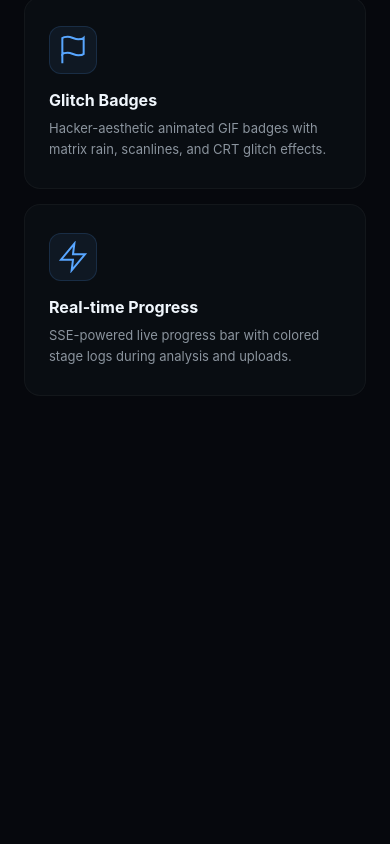
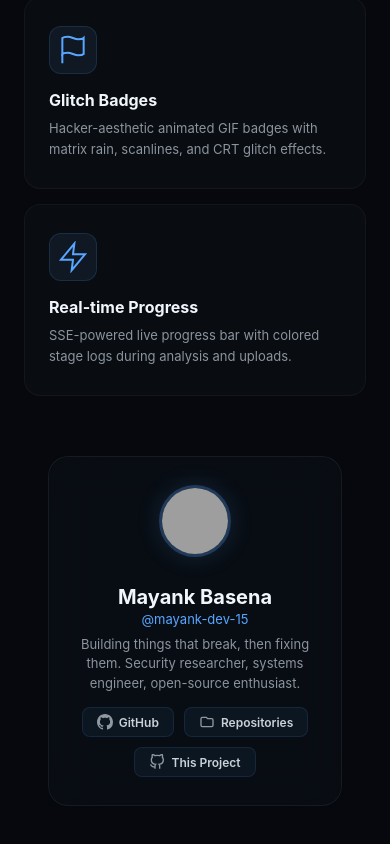
Before and after one commit to mayank-dev-15/gitviz, a plain HTML site: page ui/index.html in a window 390 px wide. Shown: the part 1390-2234 px from the top of the page. Before the commit the page ends 1886 px from the top, so only its background shows below. Drawn offline with Linux system fonts and the light colour scheme; no server answers; grey boxes are pictures that could not be loaded.

Commit message:
feat: add author section to landing page
- Author card with avatar, name, handle, bio
- Links: GitHub profile, repositories, this project
- Hover effects: glow ring, lift, color shift
- Responsive: stacks vertically on mobile
- Glass morphism style consistent with app theme

```diff
--- a/ui/index.html
+++ b/ui/index.html
@@ -102,6 +102,31 @@
       </div>
       <h3>Real-time Progress</h3>
       <p>SSE-powered live progress bar with colored stage logs during analysis and uploads.</p>
+    </div>
+  </div>
+
+  <div class="author-section">
+    <div class="author-card glass">
+      <img src="https://avatars.githubusercontent.com/mayank-dev-15" alt="mayank-dev-15" class="author-avatar" loading="lazy">
+      <div class="author-info">
+        <h3 class="author-name">Mayank Basena</h3>
+        <p class="author-handle">@mayank-dev-15</p>
+        <p class="author-bio">Building things that break, then fixing them. Security researcher, systems engineer, open-source enthusiast.</p>
+        <div class="author-links">
+          <a href="https://github.com/mayank-dev-15" target="_blank" class="author-link">
+            <svg width="16" height="16" viewBox="0 0 16 16" fill="currentColor"><path d="M8 0C3.58 0 0 3.58 0 8c0 3.54 2.29 6.53 5.47 7.59.4.07.55-.17.55-.38 0-.19-.01-.82-.01-1.49-2.01.37-2.53-.49-2.69-.94-.09-.23-.48-.94-.82-1.13-.28-.15-.68-.52-.01-.53.63-.01 1.08.58 1.23.82.72 1.21 1.87.87 2.33.66.07-.52.28-.87.51-1.07-1.78-.2-3.64-.89-3.64-3.95 0-.87.31-1.59.82-2.15-.08-.2-.36-1.02.08-2.12 0 0 .67-.21 2.2.82.64-.18 1.32-.27 2-.27.68 0 1.36.09 2 .27 1.53-1.04 2.2-.82 2.2-.82.44 1.1.16 1.92.08 2.12.51.56.82 1.27.82 2.15 0 3.07-1.87 3.75-3.65 3.95.29.25.54.73.54 1.48 0 1.07-.01 1.93-.01 2.2 0 .21.15.46.55.38A8.013 8.013 0 0016 8c0-4.42-3.58-8-8-8z"/></svg>
+            GitHub
+          </a>
+          <a href="https://github.com/mayank-dev-15?tab=repositories" target="_blank" class="author-link">
+            <svg width="16" height="16" viewBox="0 0 24 24" fill="none" stroke="currentColor" stroke-width="2"><path d="M3 7v10a2 2 0 0 0 2 2h14a2 2 0 0 0 2-2V9a2 2 0 0 0-2-2h-6l-2-2H5a2 2 0 0 0-2 2z"/></svg>
+            Repositories
+          </a>
+          <a href="https://github.com/mayank-dev-15/gitviz" target="_blank" class="author-link">
+            <svg width="16" height="16" viewBox="0 0 24 24" fill="none" stroke="currentColor" stroke-width="2"><path d="M9 19c-5 1.5-5-2.5-7-3m14 6v-3.87a3.37 3.37 0 0 0-.94-2.61c3.14-.35 6.44-1.54 6.44-7A5.44 5.44 0 0 0 20 4.77 5.07 5.07 0 0 0 19.91 1S18.73.65 16 2.48a13.38 13.38 0 0 0-7 0C6.27.65 5.09 1 5.09 1A5.07 5.07 0 0 0 5 4.77a5.44 5.44 0 0 0-1.5 3.78c0 5.42 3.3 6.61 6.44 7A3.37 3.37 0 0 0 9 18.13V22"/></svg>
+            This Project
+          </a>
+        </div>
+      </div>
     </div>
   </div>
 </div>
--- a/ui/style.css
+++ b/ui/style.css
@@ -191,6 +191,53 @@ body:hover #cursor-glow{opacity:1}
 .fcard h3{font-size:16px;font-weight:700;color:#f0f6fc;margin-bottom:8px;transition:color .3s}
 .fcard:hover h3{color:#58a6ff;animation:textGlow 2s ease infinite}
 .fcard p{font-size:13px;color:#8b949e;line-height:1.6}
+
+/* ===== Author Section ===== */
+.author-section{max-width:600px;margin:0 auto 80px;padding:0 24px}
+.author-card{
+  display:flex;align-items:center;gap:28px;padding:32px;
+  background:rgba(13,17,23,.6);border:1px solid rgba(255,255,255,.06);
+  border-radius:20px;transition:all .4s;
+}
+.author-card:hover{
+  border-color:rgba(88,166,255,.2);
+  box-shadow:0 16px 48px rgba(0,0,0,.3),0 0 40px rgba(88,166,255,.05);
+  transform:translateY(-2px);
+}
+.author-avatar{
+  width:88px;height:88px;border-radius:50%;
+  border:3px solid rgba(88,166,255,.3);
+  box-shadow:0 0 24px rgba(88,166,255,.15);
+  flex-shrink:0;transition:all .4s;
+}
+.author-card:hover .author-avatar{
+  border-color:rgba(88,166,255,.6);
+  box-shadow:0 0 40px rgba(88,166,255,.25);
+}
+.author-info{flex:1;min-width:0}
+.author-name{font-size:20px;font-weight:700;color:#f0f6fc;margin-bottom:2px}
+.author-handle{font-size:13px;color:#58a6ff;margin-bottom:8px}
+.author-bio{font-size:13px;color:#8b949e;line-height:1.5;margin-bottom:14px}
+.author-links{display:flex;gap:10px;flex-wrap:wrap}
+.author-link{
+  display:inline-flex;align-items:center;gap:6px;
+  padding:6px 14px;border-radius:8px;font-size:12px;font-weight:600;
+  color:#c9d1d9;background:rgba(88,166,255,.06);
+  border:1px solid rgba(88,166,255,.12);text-decoration:none;
+  transition:all .3s;
+}
+.author-link:hover{
+  background:rgba(88,166,255,.12);border-color:rgba(88,166,255,.3);
+  color:#58a6ff;transform:translateY(-1px);
+}
+.author-link svg{opacity:.7;transition:opacity .3s}
+.author-link:hover svg{opacity:1}
+
+@media(max-width:640px){
+  .author-card{flex-direction:column;text-align:center;padding:28px 20px}
+  .author-avatar{width:72px;height:72px}
+  .author-links{justify-content:center}
+}
 
 /* ===== Dashboard Nav ===== */
 .dash-nav{
```
